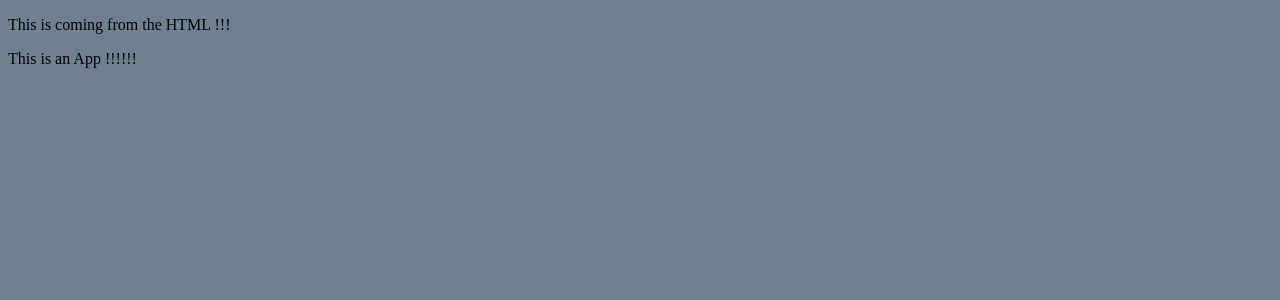
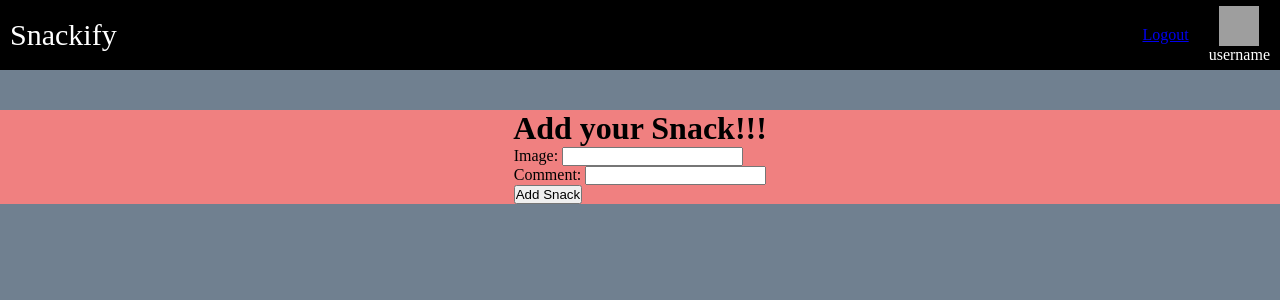
Before and after one commit to pun-with-snacks/snackify, a React app: page / in a window 1280 px wide. Shown: the top 300 px of the page. Built offline with nearby package versions, Linux system fonts and the light colour scheme; grey boxes are pictures that could not be loaded.

Commit message:
added css and components

```diff
--- a/index.html
+++ b/index.html
@@ -7,7 +7,6 @@
     <title>Snackify</title>
 </head>
 <body>
-    <p>This is coming from the HTML !!!</p>
     <div id='root' ></div>
     <script src='./build/bundle.js'></script>
 </body>
--- a/public/style.css
+++ b/public/style.css
@@ -1,3 +1,64 @@
+*{
+    margin: 0;
+    padding: 0;
+}
 body{
     background-color: slategray;
 }
+header{
+    background-color:black;
+    color:white;
+    display: flex;
+    justify-content: space-between;
+    align-items: center;
+    height: 50px;
+    padding:10px;
+}
+
+header ul{
+    display: flex;
+    flex-direction: row;
+    justify-content: space-around;
+}
+
+header ul li{
+    margin-left:20px;
+    display: flex;
+    flex-direction: column;
+    align-items: center;
+    justify-content: center;
+
+}
+
+#currentUserImage{
+    width:40px;
+    height:40px;
+}
+
+
+#currentUserDiv{
+    display: flex;
+    flex-direction: column;
+    align-items: center;
+
+}
+#logo{
+    font-size: 30px;
+}
+
+#submissionForm{
+    background-color:lightcoral;
+    margin-top: 40px;
+    display: flex;
+    flex-direction: column;
+    align-items: center;
+
+}
+
+#submissionForm h1 {
+    text-decoration: underline,
+}
+
+#submissionForm h1  {
+    text-decoration: underline,
+}
--- a/src/components/App.js
+++ b/src/components/App.js
@@ -1,10 +1,15 @@
 import React, {Component} from 'react';
+import Header from './header';
+import SubmissionForm from './submission-form';
 
 class App extends Component{
 
     render(){
         return (
-            <div>This is an App !!!!!!</div>
+            <div>
+                <Header id='header' />
+                <SubmissionForm />
+            </div>
         );
     }
 }
--- /dev/null
+++ b/src/components/current-user.js
@@ -0,0 +1,17 @@
+import React, { Component } from 'react';
+
+class CurrentUser extends Component {
+
+    render() {
+        return (
+            <div id='currentUserDiv'>
+                 {/*this needs to pull in getHub avatar */}
+                {/* and user name */}
+                <img id='currentUserImage' src='https://goo.gl/N25pkS' />
+                <div id='currentUserName' >username</div>
+            </div>
+        );
+    }
+}
+
+export default CurrentUser
--- /dev/null
+++ b/src/components/header.js
@@ -0,0 +1,20 @@
+import React, { Component } from 'react';
+import CurrentUser from './current-user';
+class Header extends Component {
+
+    render() {
+        return (
+            <header>
+                <div id='logo'>Snackify</div>
+                <ul>
+                {/* need link href to logout route!!! */}
+                {/* Need to build user component */}
+                    <li><a href="#">Logout</a></li>
+                    <li><CurrentUser/></li>
+                </ul>
+            </header>
+        );
+    }
+}
+
+export default Header;
--- /dev/null
+++ b/src/components/submission-form.js
@@ -0,0 +1,21 @@
+import React, { Component } from 'react';
+
+class SubmissionForm extends Component {
+
+    render() {
+        return (
+            <div id='submissionForm'>
+                <h1>Add your Snack!!!</h1>
+                {/* add action and method!!!! */}
+                <form>
+                    Image: <input type='text' name='image' /> <br/>
+                    Comment: <input type='text' name='comment' /> <br />
+                    <input type='submit' value='Add Snack' />
+
+                </form>
+            </div>
+        );
+    }
+}
+
+export default SubmissionForm;
```
Also changed, not shown: src/components/photoGallery.js (added, +13 -0 lines).
